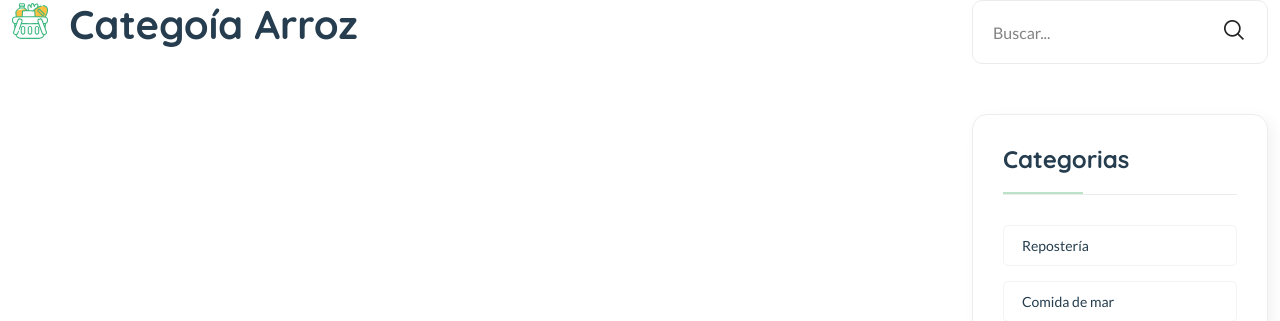
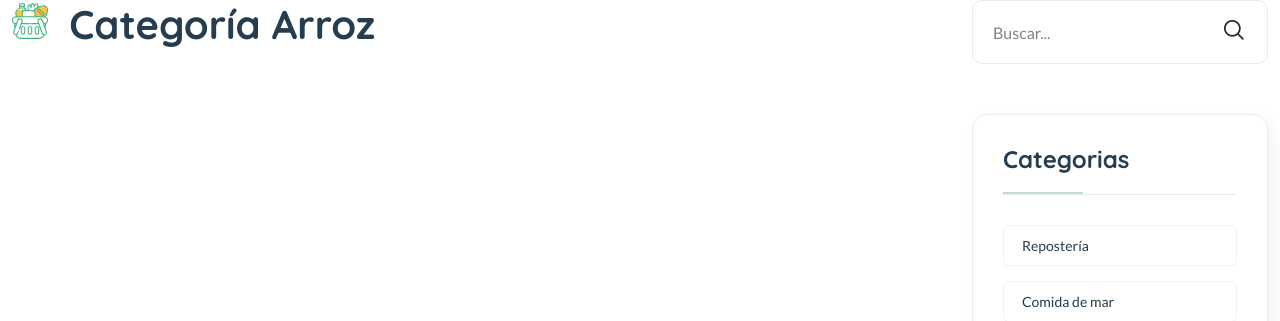
Before and after one commit to La-Mamosha/Blog-Nest, a Django app: page /category/6/ in a window 1280 px wide. Shown: the part 122-443 px from the top of the page. Run offline with Django 5.2, Linux system fonts and the light colour scheme; data comes from the database, SQL or seed files in the repository; some libraries are stand-ins or nearby versions.

Commit message:
Update posts_by_category.html

```diff
--- a/templates/posts_by_category.html
+++ b/templates/posts_by_category.html
@@ -12,7 +12,7 @@
                             <div class="totall-product">
                                 <h2>
                                     <img class="w-36px mr-10" src="{% static 'assets/imgs/theme/icons/category-1.svg' %}" alt="" />
-                                    Categoía {{ category.category_name }}
+                                    Categoría {{ category.category_name }}
                                 </h2>
                             </div>
 
```
